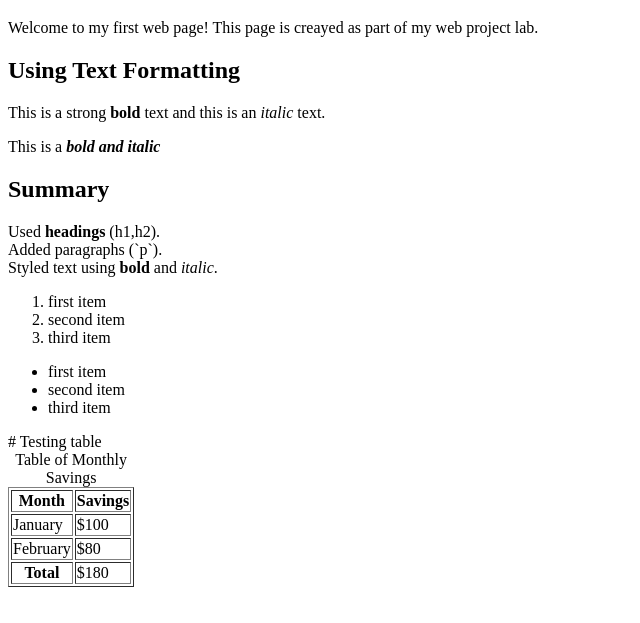
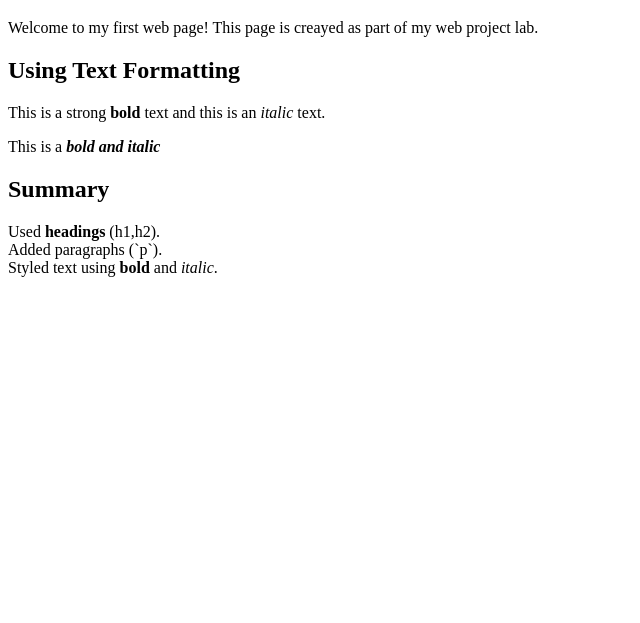
Before and after one commit to 106212908/COS10026-Lab-01, a plain HTML site: page index.html in a window 1280 px wide. Shown: the part 61-684 px from the top of the page, without its empty margins (0-640 px from the left). Drawn offline with Linux system fonts and the light colour scheme.

Commit message:
index.html

```diff
--- a/index.html
+++ b/index.html
@@ -17,38 +17,3 @@
         Added paragraphs (`p`).<br>
         Styled text using <strong>bold</strong> and <em>italic</em>.<br>
     </p>
-<ol>
-	<li>first item</li>
-	<li>second item</li>
-	<li>third item</li>
-</ol>
-<ul>
-	<li>first item</li>
-	<li>second item</li>
-	<li>third item</li>
-</ul>
-# Testing table
-<table style border ="1">
-<caption>Table of Monthly Savings</caption>
-<thead>
-<tr>
-    <th>Month</th>
-    <th>Savings</th>
-</tr>
-</thead>
-<tbody>
-<tr>
-    <td>January</td>
-    <td>$100</td>
-</tr>
-<tr>
-    <td>February</td>
-    <td>$80</td>
-</tr>
-</tbody>
-<tfoot>
-<tr>
-    <th>Total</th>
-    <td>$180</td>
-</tr>
-</tfoot>
```
